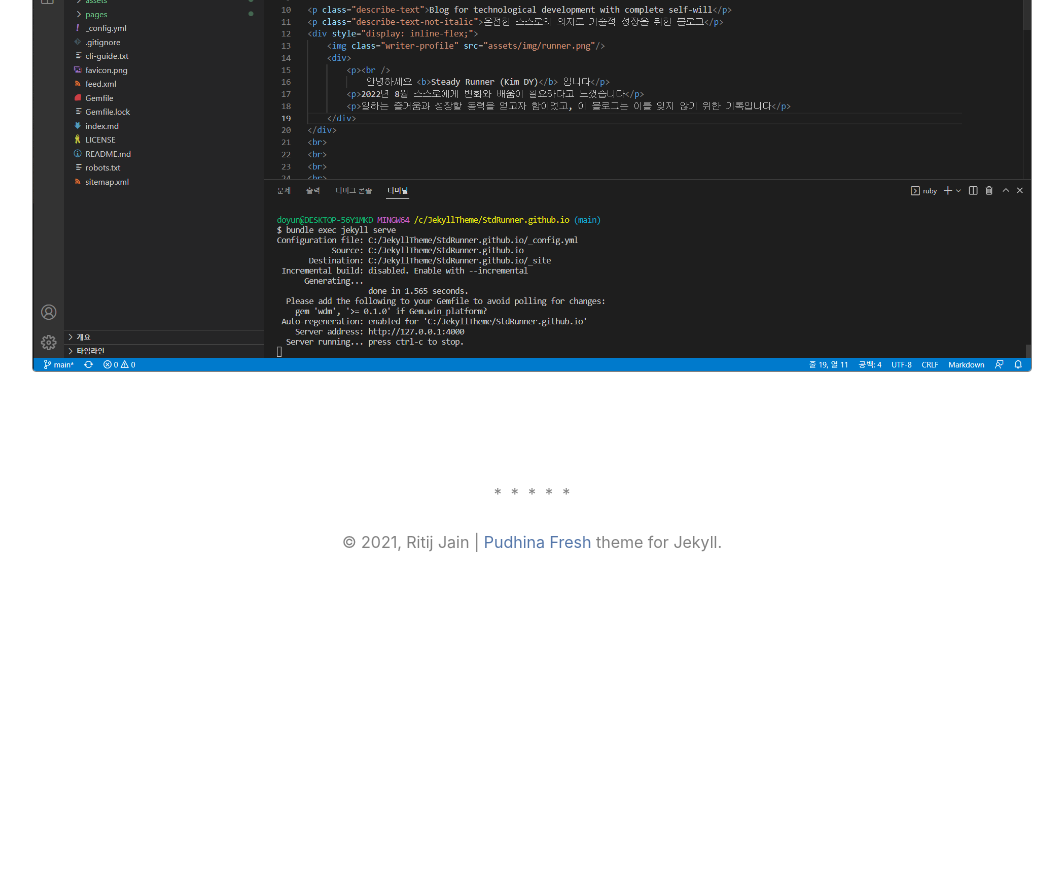
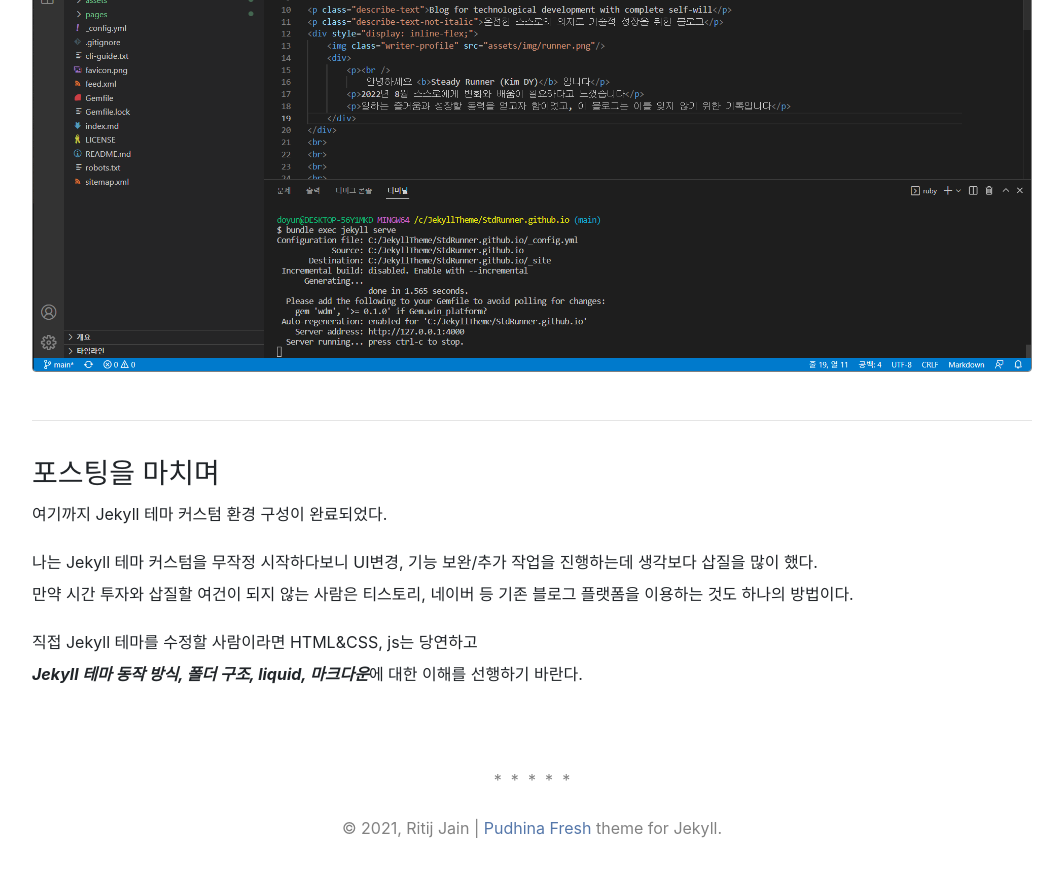
Before and after one commit to StdRunner/StdRunner.github.io, a Jekyll site: the page built from _posts/2022-08-30-how-to-custom-jekyll.md, in a window 1280 px wide and 900 px high, scrolled down 10944 px. Shown: the top 877 px of the window, without its empty margins (108-1171 px from the left). Built offline with Jekyll 4.4.1, drawn with Linux system fonts in a browser that asks for light colours; nearby versions of some CDN libraries; comment, search, counter and statistics services are not loaded; a style sheet for code colours, icons or effects is not loaded; before the commit the page ends 11558 px from its top, so only the background shows below that.

Commit message:
edit post : how-to-custom-jekyll

```diff
--- a/_posts/2022-08-30-how-to-custom-jekyll.md
+++ b/_posts/2022-08-30-how-to-custom-jekyll.md
@@ -97,3 +97,13 @@ VS Code를 실행 후 ***폴더 선택***을 클릭하여 작업할 폴더를
 사전에 Jekyll 테마를 git clone 했던 ***C:\JekyllTheme\{Repository 이름}*** 경로를 선택한다.
 <img src="\assets\img\posts\how-to-custom-jekyll\vs_code.png" style="border: 1px solid gray;" /><br>
 <img src="\assets\img\posts\how-to-custom-jekyll\vs_code2.png" style="border: 1px solid gray;" /><br>
+* * *
+
+### 포스팅을 마치며
+여기까지 Jekyll 테마 커스텀 환경 구성이 완료되었다.
+
+나는 Jekyll 테마 커스텀을 무작정 시작하다보니 UI변경, 기능 보완/추가 작업을 진행하는데 생각보다 삽질을 많이 했다.
+만약 시간 투자와 삽질할 여건이 되지 않는 사람은 티스토리, 네이버 등 기존 블로그 플랫폼을 이용하는 것도 하나의 방법이다.
+
+직접 Jekyll 테마를 수정할 사람이라면 HTML&CSS, js는 당연하고
+***Jekyll 테마 동작 방식, 폴더 구조, liquid, 마크다운***에 대한 이해를 선행하기 바란다.
```
